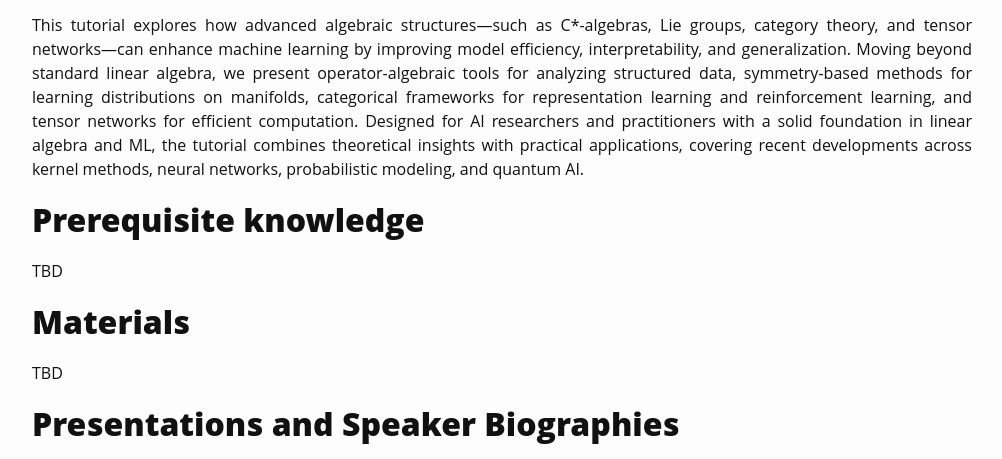
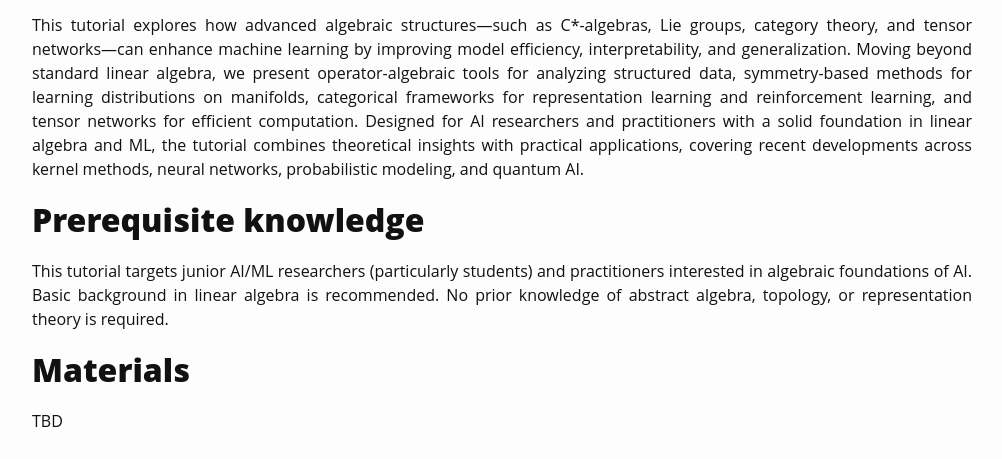
Before and after one commit to Algebra4AI/Algebra4AI.github.io, a Jekyll site: the page built from index.md, in a window 1280 px wide and 900 px high, scrolled down 823 px, cut to the strip 0-459 px from the top of the window. Shown: the whole strip, without its empty margins (138-1140 px from the left). Built offline with Jekyll 4.4.1, drawn with Linux system fonts in a browser that asks for light colours; some web fonts are replaced.

Commit message:
Update index.md

```diff
--- a/index.md
+++ b/index.md
@@ -25,7 +25,7 @@ This tutorial explores how advanced algebraic structures—such as C*-algebras,
 <!-- <b>Prerequisite knowledge.</b>   -->
 # Prerequisite knowledge
 
-TBD
+This tutorial targets junior AI/ML researchers (particularly students) and practitioners interested in algebraic foundations of AI. Basic background in linear algebra is recommended. No prior knowledge of abstract algebra, topology, or representation theory is required.
 
 <!-- ✨ Check out also the Workshop on <a href="https://april-tools.github.io/colorai/">Connecting Low-Rank Representations</a> in AI at ICJAI-25! ✨ -->
 
```
